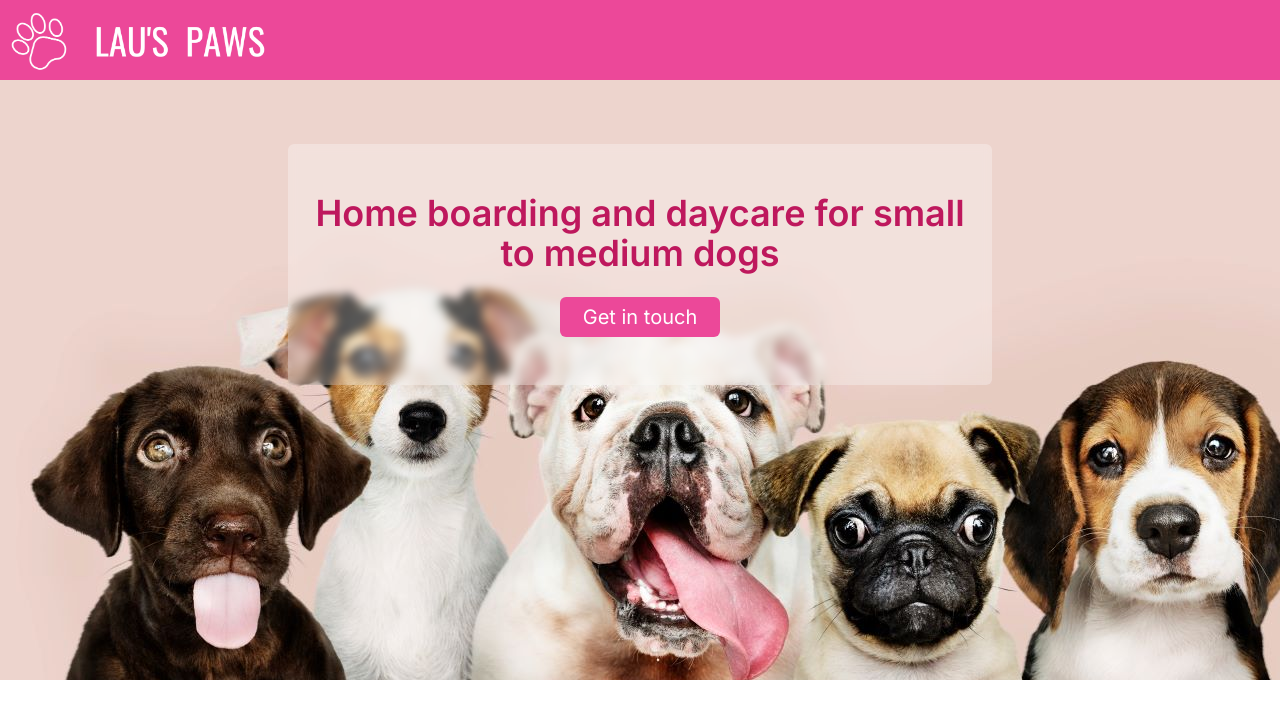
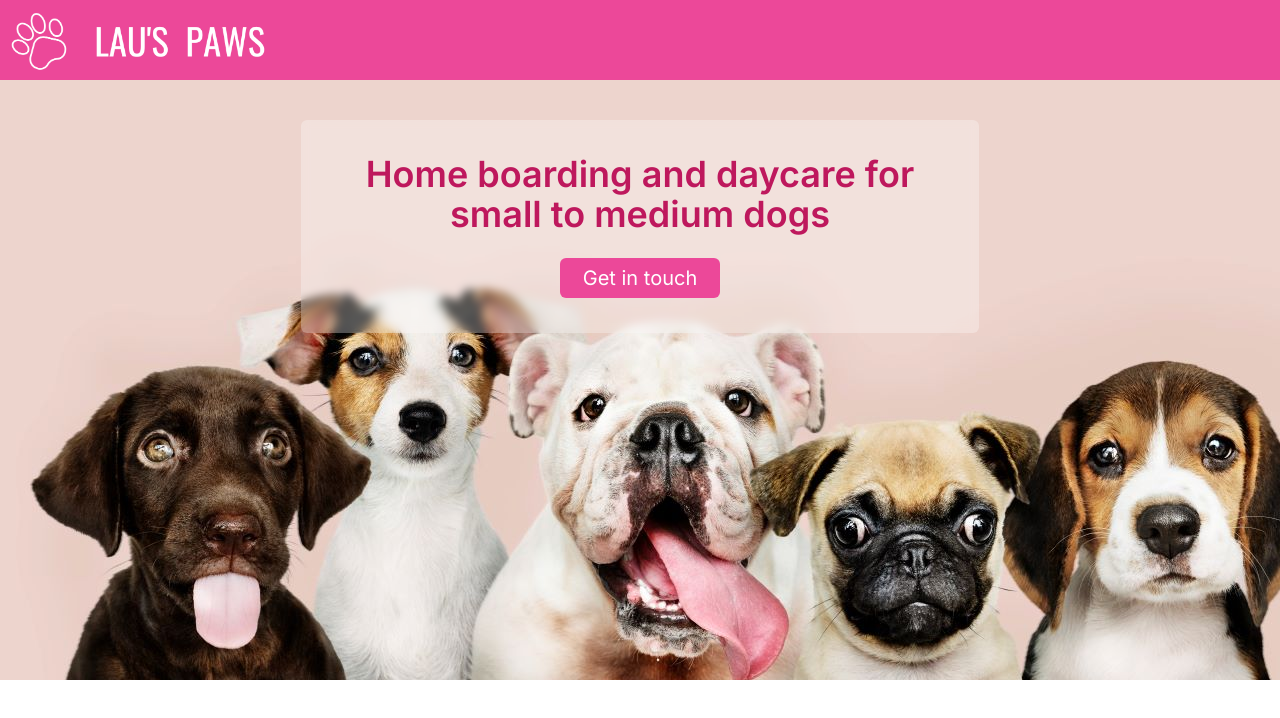
Before and after one commit to lolamindi/laus-paws, a Next.js app: page / in a window 1280 px wide. Shown: the top 718 px of the page. Built offline with nearby package versions, Linux system fonts and the light colour scheme.

Commit message:
play around with the blurry box for the home page

```diff
--- a/src/app/page.js
+++ b/src/app/page.js
@@ -2,8 +2,8 @@ export default function Home() {
   return (
     <>
       <div className="bg-puppies h-[600px] relative">
-        <article className="absolute inset-0 flex justify-center mt-16">
-          <div className="w-[55%] h-[45%] bg-white/30 backdrop-blur-sm p-6 rounded-md flex flex-col items-center justify-center">
+        <article className="absolute inset-0 flex justify-center mt-10">
+          <div className="w-[53%] h-[38%] bg-white/30 backdrop-blur-sm p-8 rounded-md flex flex-col items-center justify-center">
             <h1 className="text-4xl text-center text-pink-700 font-semibold">
               Home boarding and daycare for small to medium dogs
             </h1>
```
